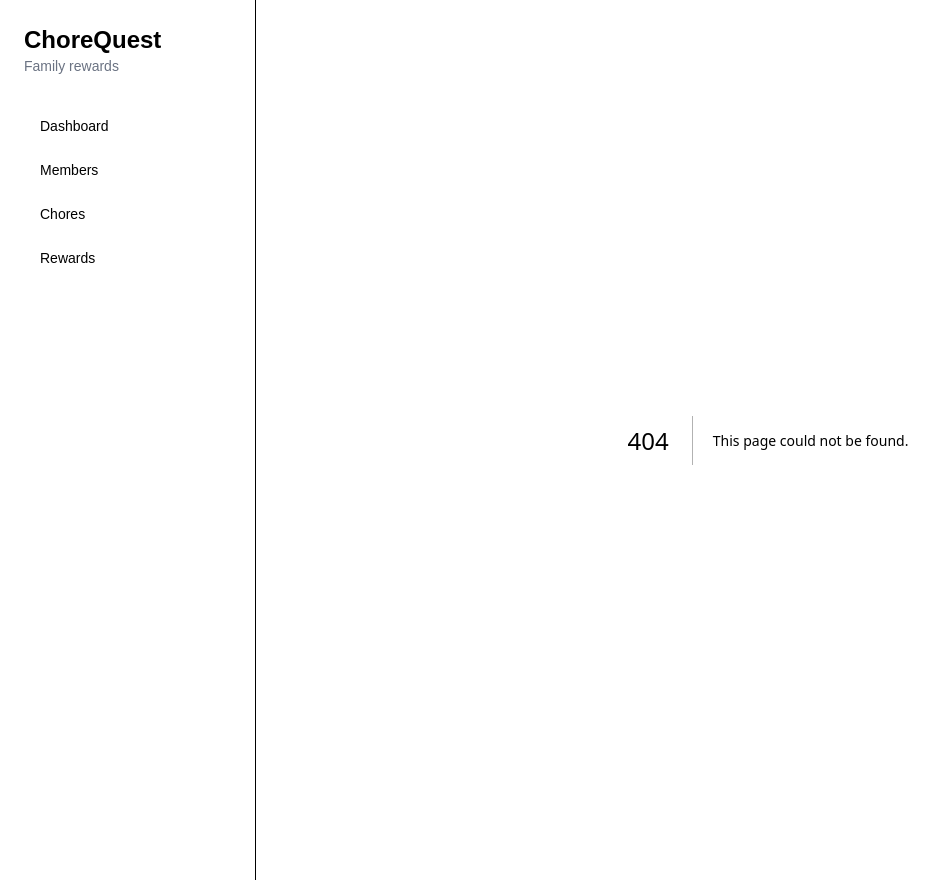
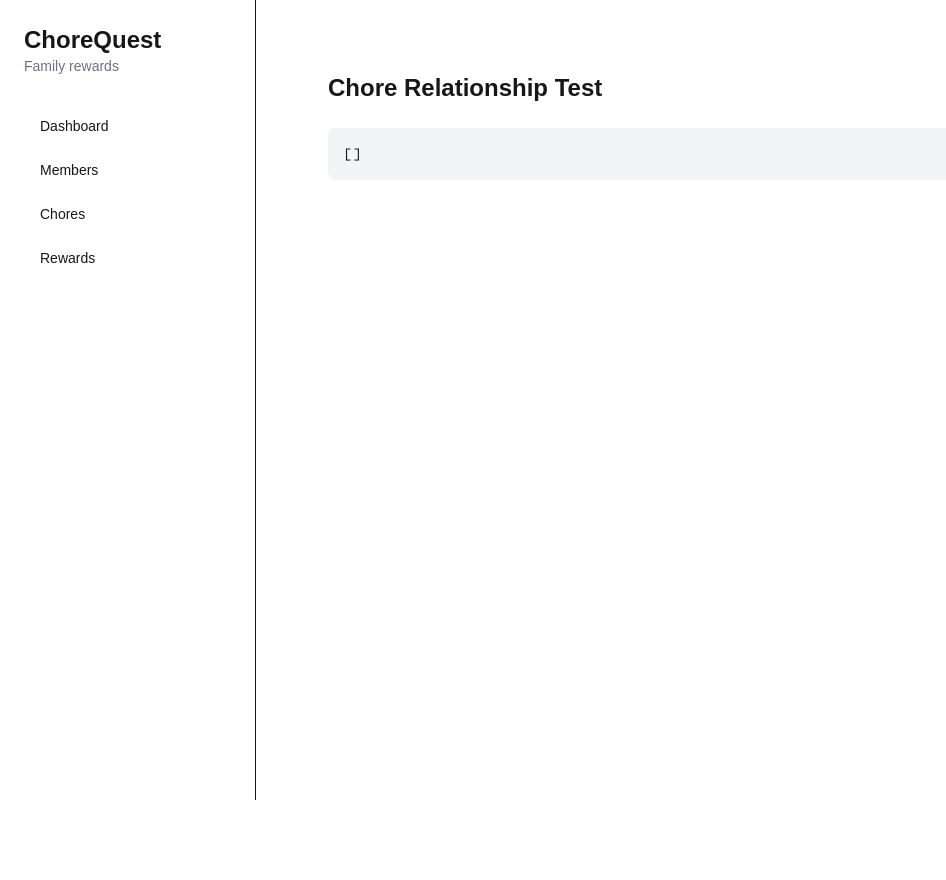
Before and after one commit to madi906/chorequest, a Next.js app in the folder app/: page /test-chore in a window 1280 px wide. Before the commit this address had no page. Shown: the whole page, without its empty margins (0-946 px from the left). After the commit the page ends 800 px from the top, so only its background shows below. Built offline with nearby package versions, Linux system fonts and the light colour scheme; no server answers; the database is empty.

Commit message:
fix chore relationship typing and category display

```diff
--- a/app/src/app/chores/page.tsx
+++ b/app/src/app/chores/page.tsx
@@ -1,4 +1,40 @@
 import { supabase } from "@/lib/supabase";
+
+type Assignment = {
+  assignment_id: string;
+  assigned_for_date: string;
+  due_date: string | null;
+  default_points: number;
+  awarded_points: number | null;
+  completion_percentage: number;
+  completed_at: string | null;
+  approved_at: string | null;
+  chore: {
+    chore_name: string;
+    difficulty: string;
+  } | null;
+  assigned_user: {
+    app_user_id: string;
+    app_user_name: string;
+    user_role: string;
+  } | null;
+  assignment_status: {
+    status_code: string;
+    status_name: string;
+  } | null;
+};
+
+type Chore = {
+  chore_id: string;
+  chore_name: string;
+  chore_description: string | null;
+  difficulty: string;
+  default_points: number;
+  estimated_duration_minutes: number | null;
+  chore_category: {
+    chore_category_name: string;
+  } | null;
+};
 
 export default async function ChoresPage() {
   const { data: chores, error: choresError } = await supabase
@@ -70,6 +106,19 @@ export default async function ChoresPage() {
     );
   }
 
+  /*
+   * Supabase generated types currently describe these relationships
+   * as arrays, while our verified relationship tests show that the
+   * runtime response is a single object.
+   *
+   * Normalize the verified runtime shape for TypeScript.
+   */
+  const typedAssignments =
+    (assignments ?? []) as unknown as Assignment[];
+
+  const typedChores =
+    (chores ?? []) as unknown as Chore[];
+
   return (
     <section className="space-y-10">
       <header>
@@ -103,7 +152,7 @@ export default async function ChoresPage() {
 
         <div className="overflow-hidden rounded-xl border bg-white">
           <div className="divide-y">
-            {assignments?.map((assignment) => (
+            {typedAssignments.map((assignment) => (
               <article
                 key={assignment.assignment_id}
                 className="p-5"
@@ -111,19 +160,22 @@ export default async function ChoresPage() {
                 <div className="flex flex-col gap-4 md:flex-row md:items-center md:justify-between">
                   <div>
                     <h3 className="font-semibold">
-                      {assignment.chore?.[0]?.chore_name}
+                      {assignment.chore?.chore_name ??
+                        "Unknown chore"}
                     </h3>
 
                     <p className="mt-1 text-sm text-gray-500">
                       Assigned to{" "}
                       <span className="font-medium text-gray-700">
-                        {assignment.assigned_user?.[0]?.app_user_name}
+                        {assignment.assigned_user?.app_user_name ??
+                          "Unassigned"}
                       </span>
                     </p>
                   </div>
 
                   <span className="w-fit rounded-full bg-gray-100 px-3 py-1 text-xs font-semibold uppercase">
-                    {assignment.assignment_status?.[0]?.status_name}
+                    {assignment.assignment_status?.status_name ??
+                      "Unknown"}
                   </span>
                 </div>
 
@@ -186,7 +238,7 @@ export default async function ChoresPage() {
         </div>
 
         <div className="grid gap-4 md:grid-cols-2">
-          {chores?.map((chore) => (
+          {typedChores.map((chore) => (
             <article
               key={chore.chore_id}
               className="rounded-xl border bg-white p-6 shadow-sm"
@@ -198,7 +250,8 @@ export default async function ChoresPage() {
                   </h3>
 
                   <p className="mt-1 text-sm text-gray-500">
-                    {chore.chore_category?.[0]?.chore_category_name}
+                    {chore.chore_category?.chore_category_name ??
+                      "Uncategorized"}
                   </p>
                 </div>
 
--- /dev/null
+++ b/app/src/app/test-chore/page.tsx
@@ -0,0 +1,35 @@
+import { supabase } from "@/lib/supabase";
+
+export default async function TestChorePage() {
+  const { data, error } = await supabase
+    .from("chore")
+    .select(`
+      chore_id,
+      chore_name,
+      chore_category (
+        chore_category_id,
+        chore_category_name
+      )
+    `)
+    .eq("is_deleted", false)
+    .eq("is_active", true)
+    .order("chore_name");
+
+  return (
+    <main className="p-8">
+      <h1 className="mb-6 text-2xl font-bold">
+        Chore Relationship Test
+      </h1>
+
+      {error && (
+        <pre className="rounded-lg bg-red-100 p-4 text-sm">
+          {error.message}
+        </pre>
+      )}
+
+      <pre className="rounded-lg bg-gray-100 p-4 text-sm">
+        {JSON.stringify(data, null, 2)}
+      </pre>
+    </main>
+  );
+}
```
